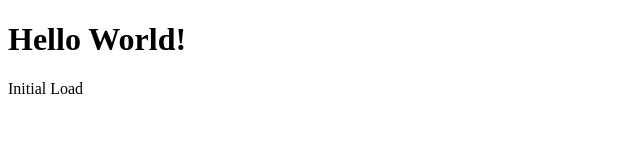
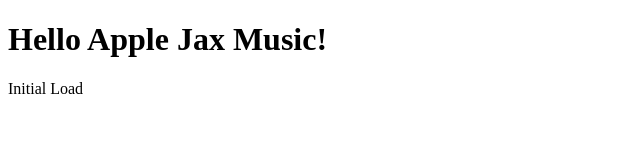
Before and after one commit to 2020-Spring-Cohort/module-5-album-collection-apple-jax, a website: page frontend/docs/index.html in a window 1280 px wide. Shown: the whole page, without its empty margins (0-640 px from the left). Drawn offline with Linux system fonts and the light colour scheme.

Commit message:
setup front end

```diff
--- a/frontend/docs/index.html
+++ b/frontend/docs/index.html
@@ -7,7 +7,7 @@
     <title>Document</title>
 </head>
 <body>
-    <h1>Hello World!</h1>
+    <h1>Hello Apple Jax Music!</h1>
     <div id="app">Initial Load</div>
 </body>
 </html>
--- a/frontend/package.json
+++ b/frontend/package.json
@@ -1,7 +1,6 @@
 {
   "name": "frontend",
   "version": "1.0.0",
-  "description": "",
   "main": "index.js",
   "directories": {
     "doc": "docs",
@@ -18,5 +17,6 @@
     "webpack": "^4.42.0",
     "webpack-cli": "^3.3.11",
     "webpack-dev-server": "^3.10.3"
-  }
+  },
+  "description": ""
 }
```
Also changed, not shown: 1 other file.
